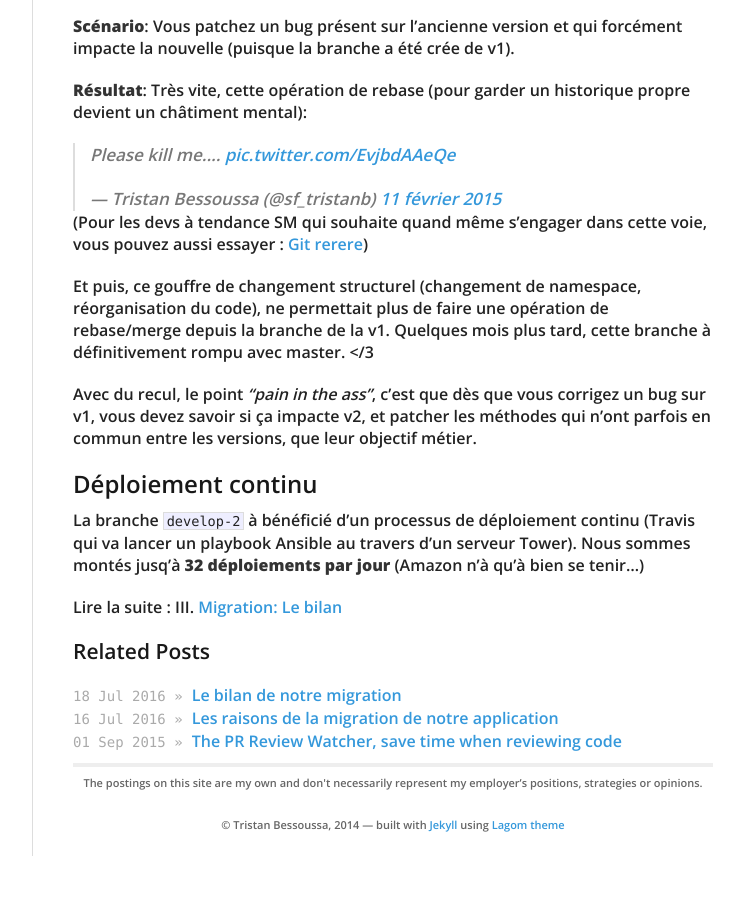
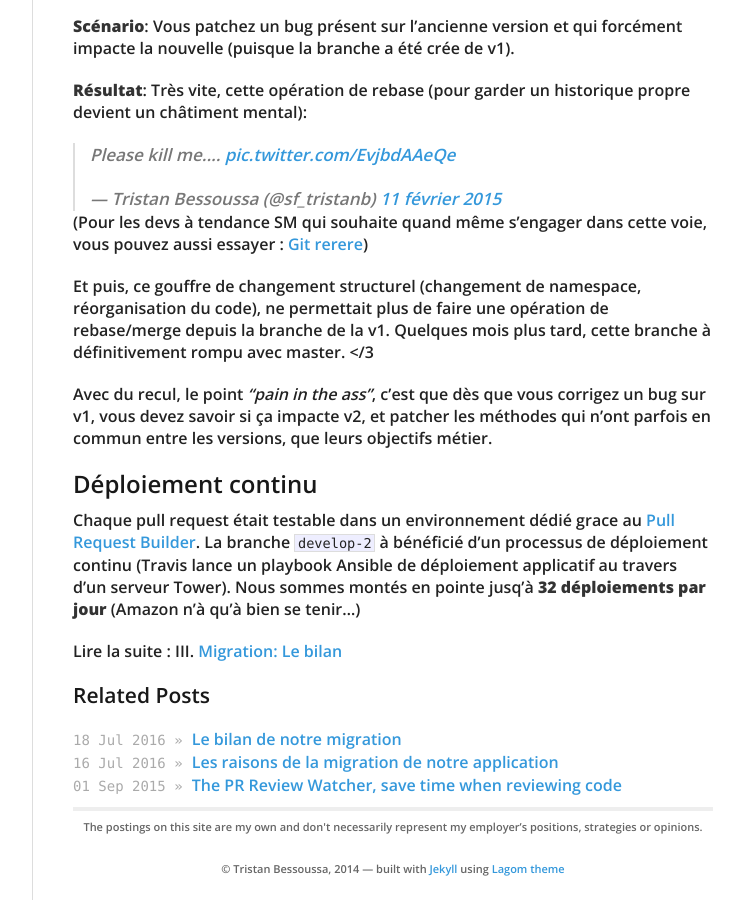
Before and after one commit to swanson/lagom, a Jekyll site: the page built from _posts/2016-07-17-migration-continue.md, in a window 1280 px wide and 900 px high, scrolled down 1883 px. Shown: the whole window, without its empty margins (378-1122 px from the left). Built offline with Jekyll 4.4.1, drawn with Linux system fonts in a browser that asks for light colours; nearby versions of some CDN libraries; comment, search, counter and statistics services are not loaded; before the commit the page ends 2739 px from its top, so only the background shows below that.

Commit message:
Ajout note sur PR BUILDER

```diff
--- a/_posts/2016-07-17-migration-continue.md
+++ b/_posts/2016-07-17-migration-continue.md
@@ -66,10 +66,11 @@ Au début c'est assez facile a coup de rebase/merge, et puis en fonction de la f
 Et puis, ce gouffre de changement structurel (changement de namespace, réorganisation du code), ne permettait plus de faire une opération de rebase/merge depuis la branche de la v1.
 Quelques mois plus tard, cette branche à définitivement rompu avec master. </3
 
-Avec du recul, le point _"pain in the ass"_, c'est que dès que vous corrigez un bug sur v1, vous devez savoir si ça impacte v2, et patcher les méthodes qui n'ont parfois en commun entre les versions, que leur objectif métier.
+Avec du recul, le point _"pain in the ass"_, c'est que dès que vous corrigez un bug sur v1, vous devez savoir si ça impacte v2, et patcher les méthodes qui n'ont parfois en commun entre les versions, que leurs objectifs métier.
 
 ## Déploiement continu
 
-La branche `develop-2` à bénéficié d'un processus de déploiement continu (Travis qui va lancer un playbook Ansible au travers d'un serveur Tower). Nous sommes montés jusq'à **32 déploiements par jour** (Amazon n'à qu'à bien se tenir...)
+Chaque pull request était testable dans un environnement dédié grace au [Pull Request Builder]({% post_url 2015-04-12-le-pull-request-builder %}).
+La branche `develop-2` à bénéficié d'un processus de déploiement continu (Travis lance un playbook Ansible de déploiement applicatif au travers d'un serveur Tower). Nous sommes montés en pointe jusq'à **32 déploiements par jour** (Amazon n'à qu'à bien se tenir...)
 
 Lire la suite : III. [Migration: Le bilan]({% post_url 2016-07-18-migration-couts-et-gains %})
```
